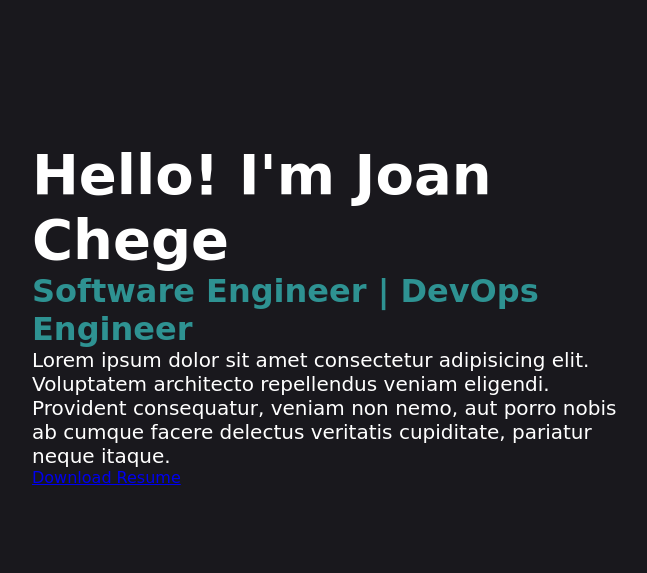
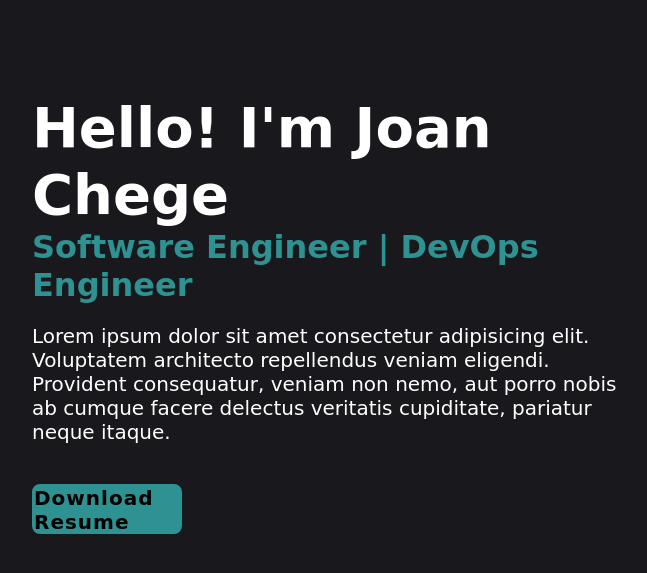
Before and after one commit to JoanChege/Portfolio, a Python web app: template templates/index.html in a window 1280 px wide. Shown: the part 86-659 px from the top of the page, without its empty margins (96-743 px from the left). Run offline with Jinja, Linux system fonts and the light colour scheme; the template is opened without the code that fills it, so the values that code supplies are empty; some web fonts are replaced.

Commit message:
add btn before css

```diff
--- a/static/css/styles.css
+++ b/static/css/styles.css
@@ -59,6 +59,7 @@ body{
 .home-content h1{
     font-size: 56px;
     font-weight: 700px;
+    line-height: 1.2;
 }
 .home-content h3{
     font-size: 32px;
@@ -67,7 +68,44 @@ body{
 }
 .home-content p{
     font-size: 20px;
+    margin: 20px 0 40px;
 }
 .home-content .btn-box{
+    display: flex;
+    justify-content: space-between;
+    width: 345px;
+    height: 50px;
+}
+.btn-box a{
+    position: relative;
+    width: 150px;
+    height: 100%;
+    background: rgb(46, 146, 146);
+    border-radius: 8px;
+    border:2px solid rgb(46, 146, 146) ;
+    font-size: 20px;
+    color: black;
+    text-decoration: none;
+    font-weight: 600;
+    letter-spacing: 1px;
+    justify-content: center;
+    align-items: center;
+    z-index: 1;
+    overflow: hidden;
+}
 
+.btn-box a::before{
+    content: '';
+    position: absolute;
+    top: 0;
+    left: 0;
+    width: 0;
+    height: 100%;
+    background: #3e5361;
+    z-index: -1;
+    transition: .5s;
 }
+
+.btn-box a:hover::before{
+    width: 100%;
+}
```
